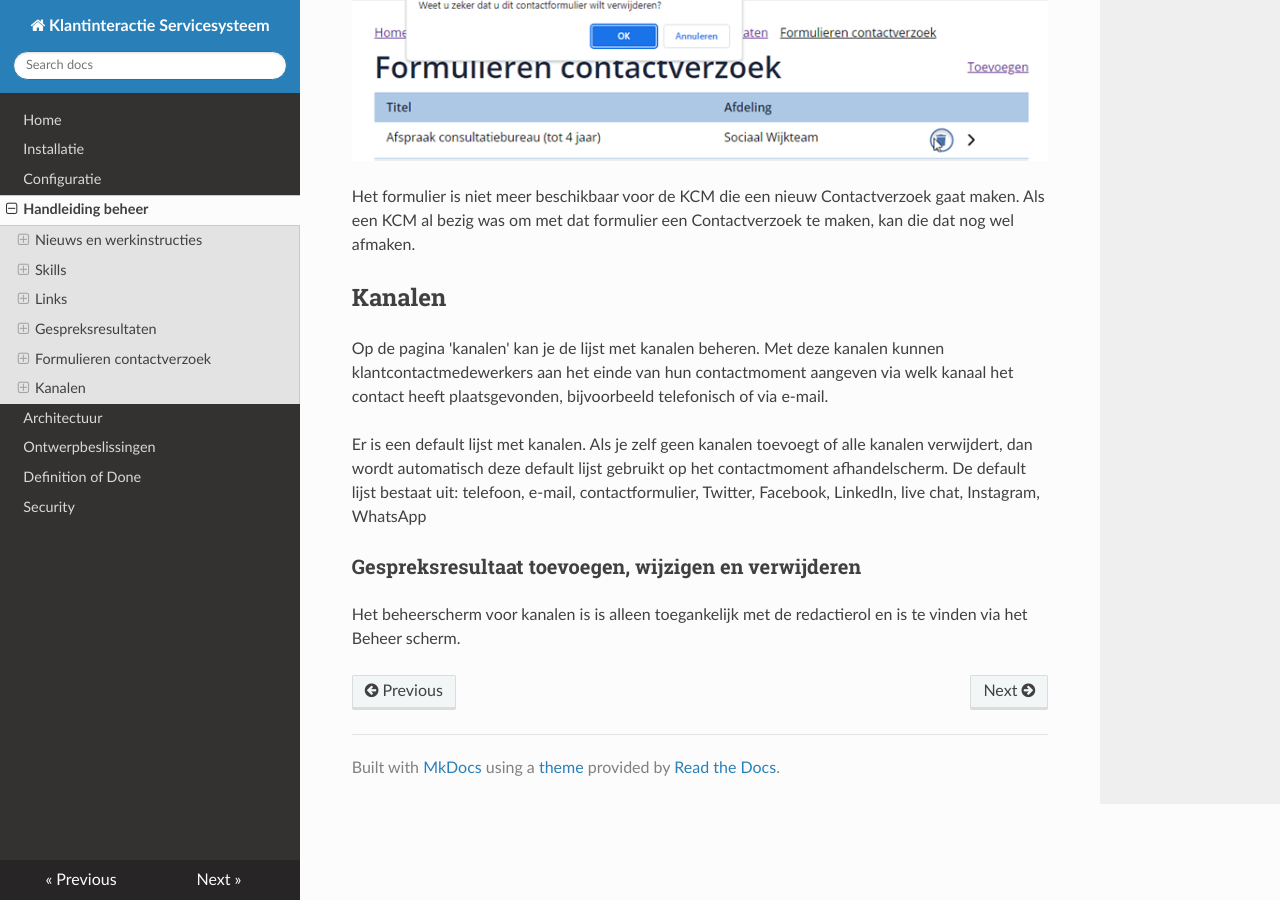
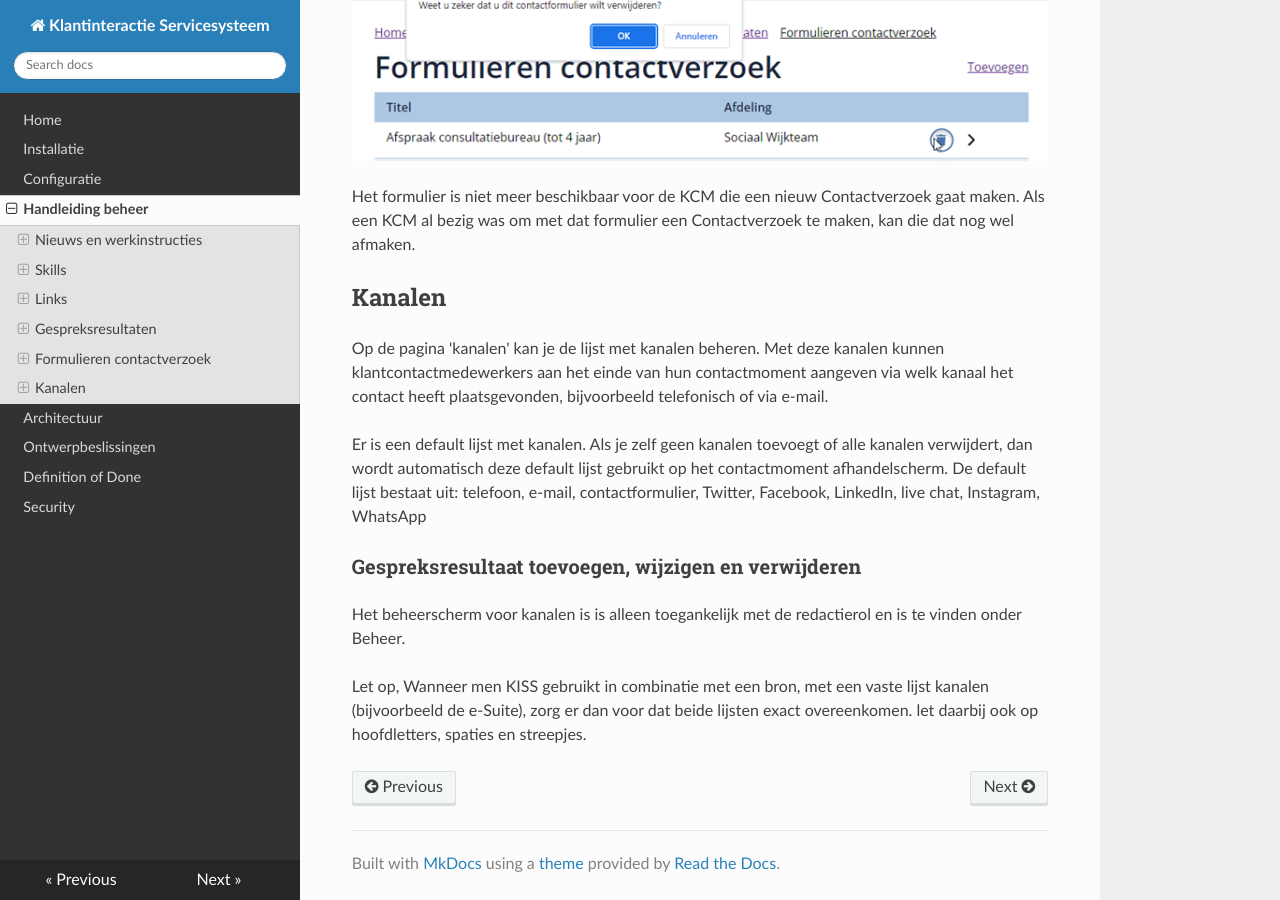
Before and after one commit to Klantinteractie-Servicesysteem/.github, an MkDocs documentation site: the page built from docs/MANUAL.md, in a window 1280 px wide and 900 px high, scrolled down 21121 px. Built offline with MkDocs 1.6.1, drawn with Linux system fonts in a browser that asks for light colours; nearby versions of some CDN libraries.

Commit message:
Update MANUAL.md

```diff
--- a/docs/MANUAL.md
+++ b/docs/MANUAL.md
@@ -306,4 +306,6 @@ Er is een default lijst met kanalen. Als je zelf geen kanalen toevoegt of alle k
 De default lijst bestaat uit: telefoon, e-mail, contactformulier, Twitter, Facebook, LinkedIn, live chat, Instagram, WhatsApp
 
 ### Gespreksresultaat toevoegen, wijzigen en verwijderen
-Het beheerscherm voor kanalen is is alleen toegankelijk met de redactierol en is te vinden via het Beheer scherm.
+Het beheerscherm voor kanalen is is alleen toegankelijk met de redactierol en is te vinden onder Beheer.
+
+Let op, Wanneer men KISS gebruikt in combinatie met een bron, met een vaste lijst kanalen (bijvoorbeeld de e-Suite), zorg er dan voor dat beide lijsten exact overeenkomen. let daarbij ook op hoofdletters, spaties en streepjes.
```
